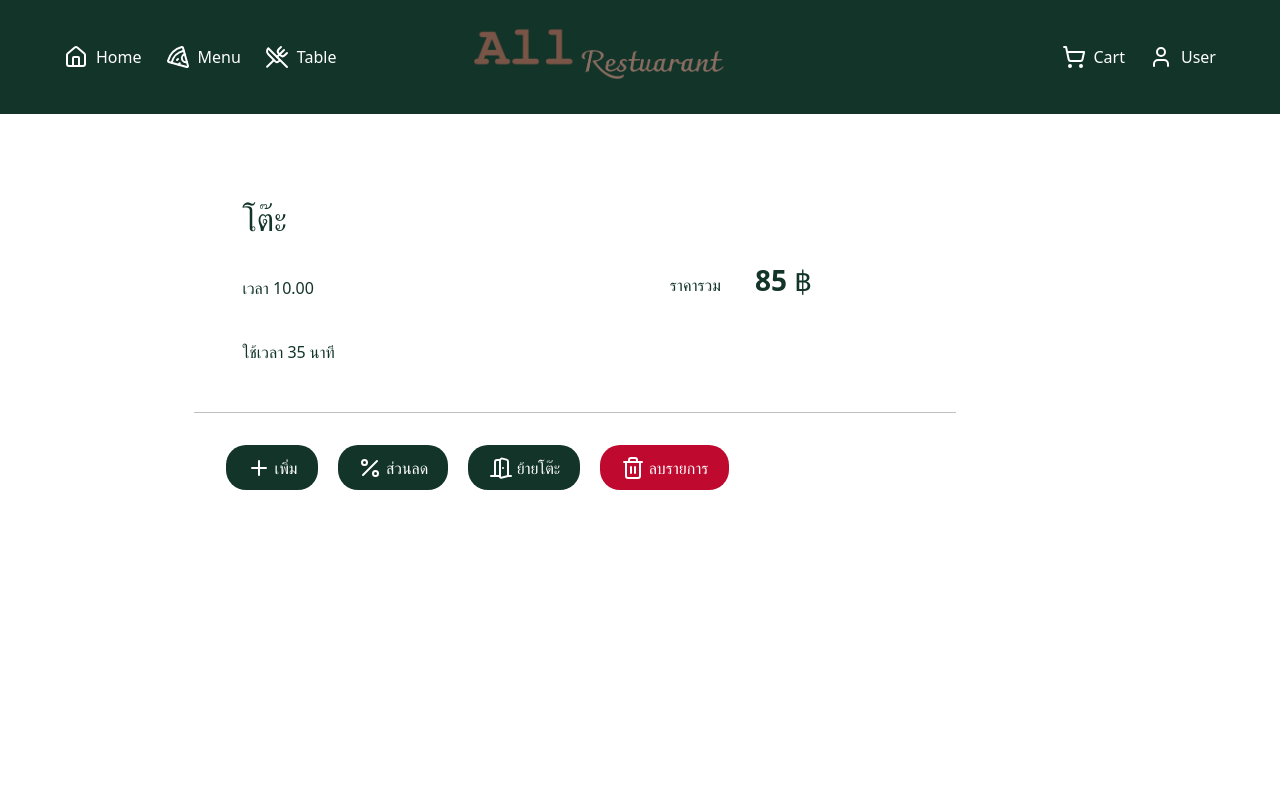
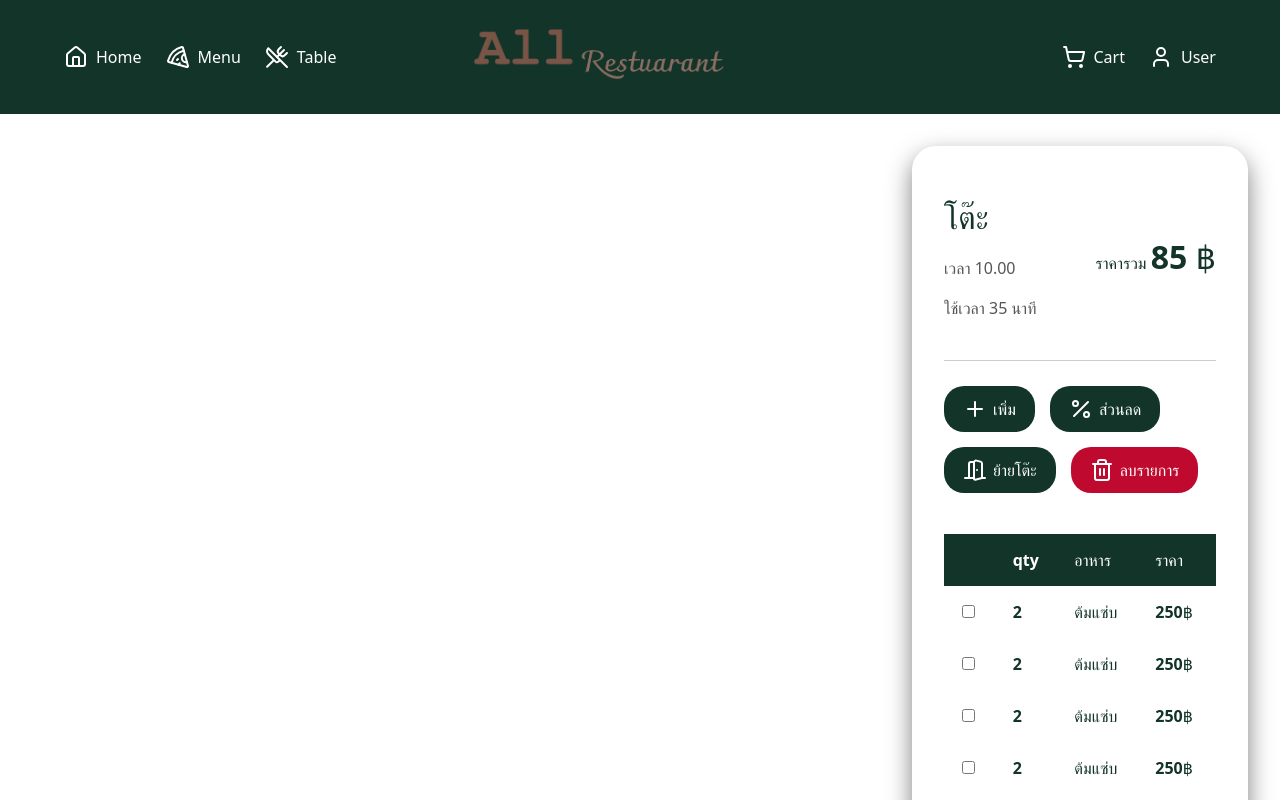
Before and after one commit to SaranKunvijit/foodsed, a React (Vite) app: page /tables in a window 1280 px wide. Shown: the top 800 px of the page. Built offline with nearby package versions, Linux system fonts and the light colour scheme.

Commit message:
update table

```diff
--- a/src/pages/Tables/Tables.css
+++ b/src/pages/Tables/Tables.css
@@ -1,101 +1,134 @@
+.container-table {
+  display: grid;
+  grid-template-columns: 850px 1fr;
+  gap: 30px;
+  padding: 2rem;
+}
 
-.container-table{
-  display: flex;
-  align-items: flex-start;
+/* ===== ฝั่งโต๊ะ ===== */
+.btn-tables {
+  margin-top: 5%;
+  display: grid;
+  grid-template-columns: repeat(4, 1fr);
+  gap: 15px;
+  padding: 1.5rem;
+  max-height: 74vh;
+  overflow-y: auto;
+}
 
-}
-.table-menu{
-  display: grid;
-    gap: 15px;
-    padding: 2rem 3rem;
-    justify-content: start;
-    margin-top: 5%;
-}
-.btn-tables {
-    display: grid;
-    grid-template-columns: repeat(5, 1fr);
-    gap: 15px;
-    padding: 2rem 3rem;
-    justify-content: center;
-    margin-top: 5%;
-    max-height: 650px;
-    overflow-y: auto;
-    margin-left: 3%;
-  }
-  .data-table-items{
-    display: flex;
-    gap: 15px;
-    border-bottom: 1px solid rgba(0, 0, 0, 0.25);
-    padding: 2rem 3rem;
-    justify-content: flex-start;
-    margin-top: 5%;
-    flex: 1;
-    max-width: 750px;
+/* ปุ่มโต๊ะ */
+.table-id {
   width: 100%;
-    margin-left: auto;
-    margin-right: auto;
-  }
-  .btn-tables .table-boxs .table-id {
-    width: 140px;
   height: 110px;
-    padding: 12px 18px;
   font-size: 20px;
   background-color: #f9f8f6;
-    border: 0.5px solid var(--bg-color);
+  border: 1px solid var(--bg-color);
   display: flex;
+  align-items: center;
+  justify-content: center;
   transition: all 0.3s ease;
+  border-radius: 16px;
   box-shadow: 0 4px 12px rgba(0, 0, 0, 0.25);
 }
 
-  .btn-tables .table-boxs .table-id:hover {
+.table-id:hover {
   transform: translateY(-3px) scale(1.05);
-    box-shadow: 1px 8px 18px rgba(0, 0, 0, 0.25);
 }
 
-  .btn-tables .table-boxs .table-id.active {
+.table-id.active {
   border: 3px solid var(--text-color);
-    transform:  translateY(-3px) scale(0.95);
-    box-shadow: 1px 8px 18px rgba(0, 0, 0, 0.3);
+  transform: scale(0.95);
 }
-  .table-num p{
-    margin-top: 40px;
+
+/* ===== ฝั่งรายละเอียด ===== */
+.detail-tabless {
+  background: #fff;
+  border-radius: 24px;
+  padding: 2rem;
+  box-shadow: 0 10px 25px rgba(0, 0, 0, 0.5);
+  display: flex;
+  flex-direction: column;
+  gap: 25px;
 }
-  .price-total{
+
+/* header โต๊ะ */
+.data-table-items {
+  display: flex;
+  justify-content: space-between;
+  align-items: center;
+  border-bottom: 1px solid rgba(0, 0, 0, 0.2);
+  padding-bottom: 1.5rem;
+}
+
+.table-num h1 {
+  font-size: 32px;
+}
+
+.table-num p {
+  margin-top: 10px;
+  color: #555;
+}
+
+.price-total span {
+  font-size: 32px;
+  font-weight: 700;
+}
+
+/* ===== ปุ่มจัดการ ===== */
+.btn-items {
+  display: flex;
+  gap: 15px;
+  flex-wrap: wrap;
+}
+
+.btn-items button {
+  border-radius: 20px;
+  padding: 10px 18px;
   display: flex;
   align-items: center;
-    margin-left: 20rem;
+  gap: 6px;
+  font-size: 16px;
+  transition: all 0.3s ease;
 }
-  .price-total span{
-    font-size: 28px;
-    font-weight: 700;
-    margin-left: 30px;
-  }
-  .btn-items{
-    display: flex;
-    gap: 20px;
-    margin-top: 2rem;
-    margin-left: 2rem;
-  }
-  .btn-items button{
-    border-radius: 20px;
-    display: flex;
-    align-items: center;
-    gap: 4px;
-    transition: all 0.4s ease;
-  }
-  .btn-items button:hover{
+
+.btn-items button:hover {
   transform: translateY(-4px);
 }
-  .btn-items .add, .discount, .move{
+
+.btn-items .add,
+.btn-items .discount,
+.btn-items .move {
   background-color: var(--text-color);
   color: white;
 }
-  .btn-items .removes{
+
+.btn-items .removes {
   background-color: var(--remove-color);
   color: white;
 }
-  .table-scale {
-    transform: scale(0.5);     /* ลดเหลือ 85% (ปรับได้ เช่น 0.8 / 0.7) */
-    transform-origin: top left; /* ย่อจากมุมซ้ายบน */
-    width: fit-content;         /* ป้องกันการกินพื้นที่ */
+
+/* ===== ตารางอาหาร ===== */
+.show-foods table {
+  width: 100%;
+  border-collapse: collapse;
+  margin-top: 1rem;
 }
+
+.show-foods th,
+.show-foods td {
+  padding: 14px;
+  text-align: left;
+}
+
+.show-foods thead {
+  background: var(--text-color);
+  color: white;
+}
+
+.show-foods tbody tr.row-active {
+  background-color: #bdbdbd;
+}
+
+.show-foods tbody tr.row-active:hover {
+  background-color: #fafafa;
+}
--- a/src/pages/Tables/Tables.tsx
+++ b/src/pages/Tables/Tables.tsx
@@ -6,6 +6,14 @@ type TablesProps = {
 }
 function Tables({ tableTotal }: TablesProps) {
   const [selectedTable, setSelectedTable] = useState<number | null>(null)
+  const [checkedRows, setCheckedRows] = useState<number[]>([]);
+  const toggleRow = (index: number) => {
+    setCheckedRows(prev =>
+      prev.includes(index)
+        ? prev.filter(i => i !== index)
+        : [...prev, index]
+    );
+  };
 
   const tables = Array.from({ length: tableTotal }, (_, i) => i + 1);
   return (
@@ -38,6 +46,42 @@ function Tables({ tableTotal }: TablesProps) {
             <button className='move'><DoorOpen />ย้ายโต๊ะ</button>
             <button className='removes'><Trash2 /> ลบรายการ</button>
           </div>
+
+          <div className="show-foods">
+            <table>
+              <thead>
+                <tr>
+                  <th></th>
+                  <th>qty</th>
+                  <th>อาหาร</th>
+                  <th>ราคา</th>
+                </tr>
+              </thead>
+              <tbody>
+                {[0, 1, 2,3,4,5,6,7,8,9,10,11].map((row, index) => (
+                  <tr
+                    key={index}
+                    onClick={() => toggleRow(index)}
+                    className={checkedRows.includes(index) ? 'row-active' : ''}
+                    style={{ cursor: 'pointer' }}
+                  >
+                    <th>
+                      <input
+                        type="checkbox"
+                        checked={checkedRows.includes(index)}
+                        onClick={(e) => e.stopPropagation()}
+                        readOnly
+                      />
+                    </th>
+                    <th>2</th>
+                    <th>ต้มแซ่บ</th>
+                    <th>250฿</th>
+                  </tr>
+                ))}
+
+              </tbody>
+            </table>
+          </div>
         </div>
       </div>
     </>
```
Lines whose indentation alone changed are shown as unchanged.
